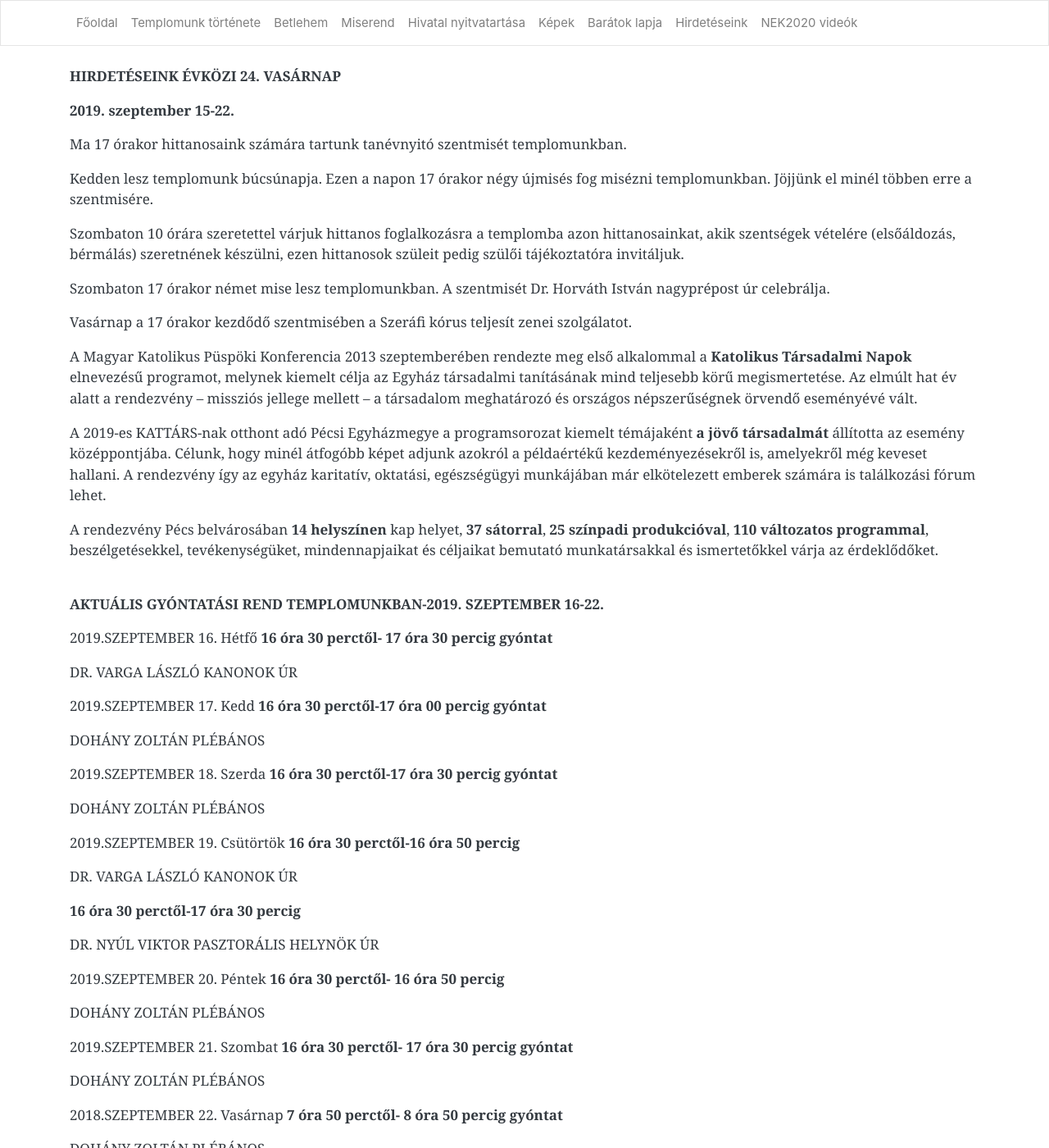
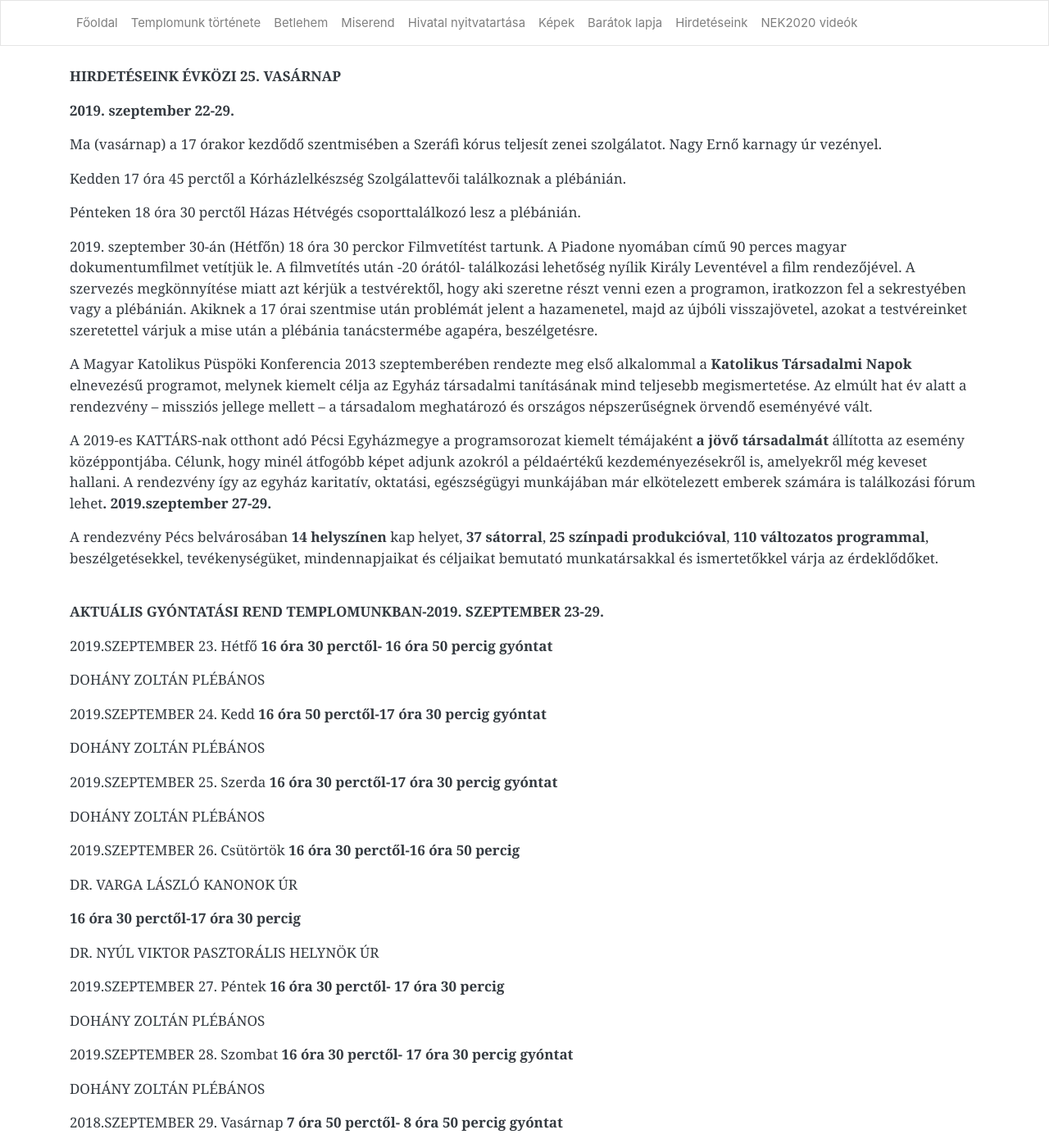
Before and after one commit to pecsi-ferences/pecsi-ferences.github.io, a Jekyll site: the page built from hirdeteseink.md, in a window 1280 px wide and 1400 px high. Shown: the whole window at 82% size. Built offline with Jekyll 4.4.1, drawn with Linux system fonts in a browser that asks for light colours; nearby versions of some CDN libraries; some of the changed text lies outside the part shown.

Commit message:
Update from Forestry.io Zoltán Dohány updated hirdeteseink.md

```diff
--- a/hirdeteseink.md
+++ b/hirdeteseink.md
@@ -3,6 +3,87 @@ layout: default
 title: Hirdetéseink
 
 ---
+**HIRDETÉSEINK ÉVKÖZI 25. VASÁRNAP**
+
+**2019. szeptember 22-29.**
+
+Ma (vasárnap) a 17 órakor kezdődő szentmisében a Szeráfi kórus teljesít zenei szolgálatot. Nagy Ernő karnagy úr vezényel.
+
+Kedden 17 óra 45 perctől a Kórházlelkészség Szolgálattevői találkoznak a plébánián.
+
+Pénteken 18 óra 30 perctől Házas Hétvégés csoporttalálkozó lesz a plébánián.
+
+2019\. szeptember 30-án (Hétfőn) 18 óra 30 perckor Filmvetítést tartunk. A Piadone nyomában című 90 perces magyar dokumentumfilmet vetítjük le. A filmvetítés után -20 órától- találkozási lehetőség nyílik Király Leventével a film rendezőjével. A szervezés megkönnyítése miatt azt kérjük a testvérektől, hogy aki szeretne részt venni ezen a programon, iratkozzon fel a sekrestyében vagy a plébánián. Akiknek a 17 órai szentmise után problémát jelent a hazamenetel, majd az újbóli visszajövetel, azokat a testvéreinket szeretettel várjuk a mise után a plébánia tanácstermébe agapéra, beszélgetésre.
+
+A Magyar Katolikus Püspöki Konferencia 2013 szeptemberében rendezte meg első alkalommal a **Katolikus Társadalmi Napok** elnevezésű programot, melynek kiemelt célja az Egyház társadalmi tanításának mind teljesebb megismertetése. Az elmúlt hat év alatt a rendezvény – missziós jellege mellett – a társadalom meghatározó és országos népszerűségnek örvendő eseményévé vált.
+
+A 2019-es KATTÁRS-nak otthont adó Pécsi Egyházmegye a programsorozat kiemelt témájaként **a jövő társadalmát** állította az esemény középpontjába. Célunk, hogy minél átfogóbb képet adjunk azokról a példaértékű kezdeményezésekről is, amelyekről még keveset hallani. A rendezvény így az egyház karitatív, oktatási, egészségügyi munkájában már elkötelezett emberek számára is találkozási fórum lehet**. 2019.szeptember 27-29.**
+
+A rendezvény Pécs belvárosában **14 helyszínen** kap helyet, **37 sátorral**, **25 színpadi produkcióval**, **110 változatos programmal**, beszélgetésekkel, tevékenységüket, mindennapjaikat és céljaikat bemutató munkatársakkal és ismertetőkkel várja az érdeklődőket.
+
+| --- | --- |
+|  |  |
+
+**AKTUÁLIS GYÓNTATÁSI REND TEMPLOMUNKBAN-2019. SZEPTEMBER 23-29.**
+
+2019\.SZEPTEMBER 23. Hétfő **16 óra 30 perctől- 16 óra 50 percig gyóntat**
+
+DOHÁNY ZOLTÁN PLÉBÁNOS
+
+2019\.SZEPTEMBER 24. Kedd **16 óra 50 perctől-17 óra 30 percig gyóntat**
+
+DOHÁNY ZOLTÁN PLÉBÁNOS
+
+2019\.SZEPTEMBER 25. Szerda **16 óra 30 perctől-17 óra 30 percig gyóntat**
+
+DOHÁNY ZOLTÁN PLÉBÁNOS
+
+2019\.SZEPTEMBER 26. Csütörtök **16 óra 30 perctől-16 óra 50 percig**
+
+DR. VARGA LÁSZLÓ KANONOK ÚR
+
+**16 óra 30 perctől-17 óra 30 percig**
+
+DR. NYÚL VIKTOR PASZTORÁLIS HELYNÖK ÚR
+
+2019\.SZEPTEMBER 27. Péntek **16 óra 30 perctől- 17 óra 30 percig**
+
+DOHÁNY ZOLTÁN PLÉBÁNOS
+
+2019\.SZEPTEMBER 28. Szombat **16 óra 30 perctől- 17 óra 30 percig gyóntat**
+
+DOHÁNY ZOLTÁN PLÉBÁNOS
+
+2018\.SZEPTEMBER 29. Vasárnap **7 óra 50 perctől- 8 óra 50 percig gyóntat**
+
+DOHÁNY ZOLTÁN PLÉBÁNOS
+
+**16 óra 30 perctől-17 óra 30 percig gyóntat**
+
+DR. VARGA LÁSZLÓ KANONOK ÚR
+
+**„Gyere el hozzám!”**
+
+**Otthoni időslátogatás.**
+
+**A fenti programot a Pécsi Egyházmegyei Katolikus Karitász hirdeti meg.**
+
+A programról röviden
+
+Az idős emberek sokszor maradnak egyedül önhibájukon kívül, olykor teljesen elszigetelődnek a külvilágtól. Ezt a helyzetet szeretnék feloldani olyan szociálisan érzékeny fiatalok segítségével, akik boldogabbá tehetik a magányos napokat.
+
+A programba olyan időseket kívánunk bevonni, akik egyedül töltik a mindennapjaikat, magányosak és igénylik a társaságot. A Pécsi Egyházmegyei Katolikus Karitász fiatal önkéntesei ebben tudnak segítséget nyújtani a heti rendszerességű találkozások során.
+
+A diákok a program ideje alatt heti rendszerességgel (alkalmanként 2 óra) segítik a bevásárlást, felolvasnak az időseknek vagy éppen csak beszélgetnek velük, illetve az alkalmak során közelebb kerülhetnek az idősebb generáció képviselőihez.
+
+A programról bővebb információt a plébános atya tud adni.
+
+Besenczi Zsolt
+
+igazgató
+
+Pécsi Egyházmegyei Katolikus Karitász
+
 **HIRDETÉSEINK ÉVKÖZI 24. VASÁRNAP**
 
 **2019. szeptember 15-22.**
```
